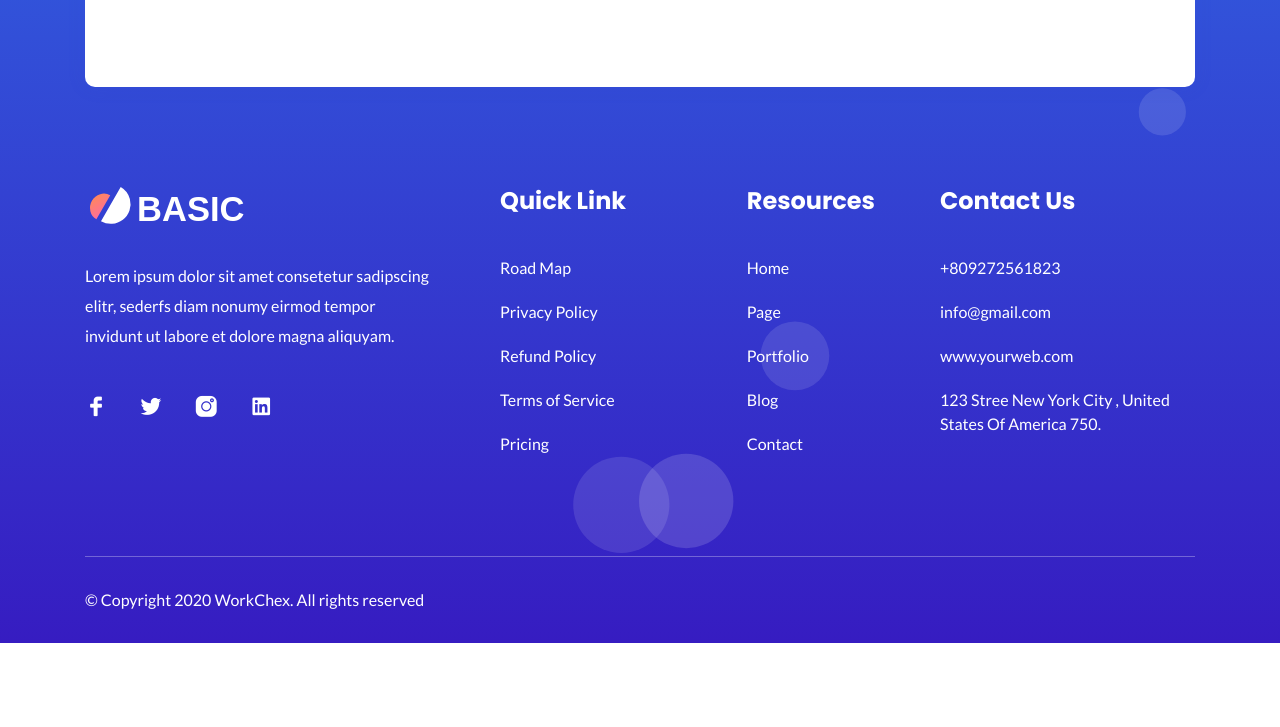
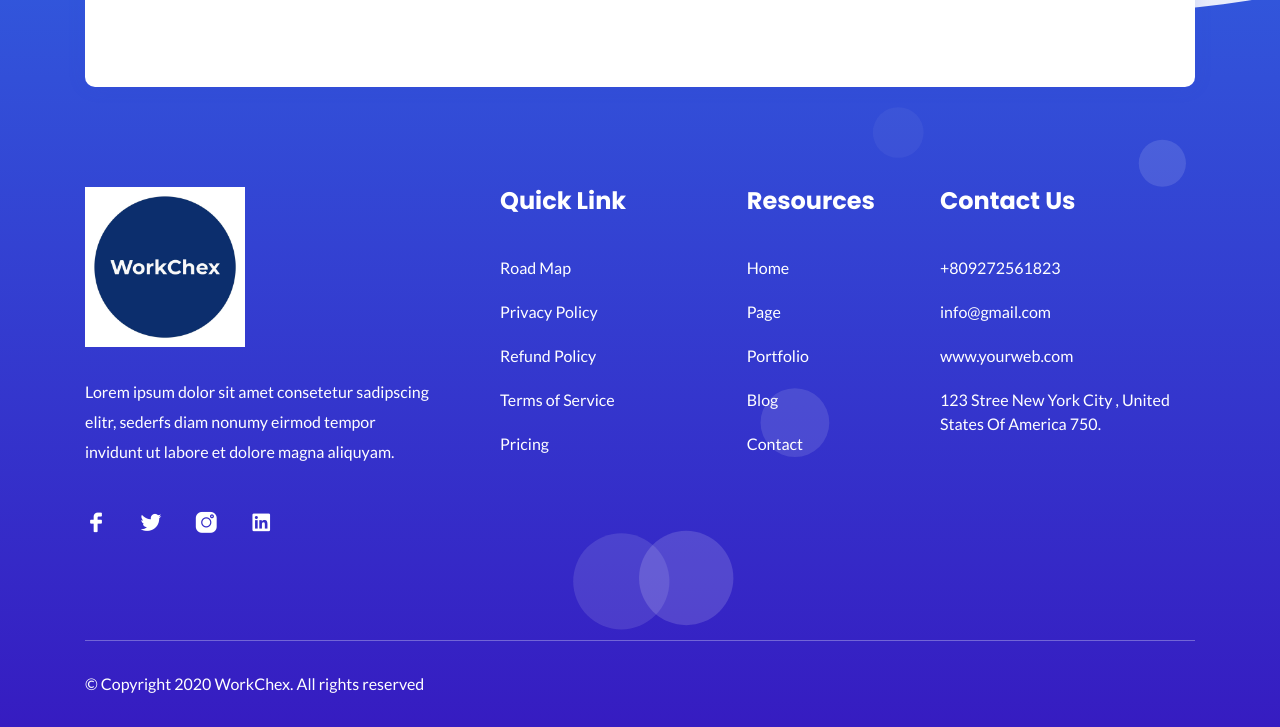
Before and after one commit to zingmeup/workchex, a plain HTML site: page index.html in a window 1280 px wide. Shown: the part 5938-6665 px from the top of the page. Before the commit the page ends 6581 px from the top, so only its background shows below. Drawn offline with Linux system fonts and the light colour scheme; animation ran at ten frames a second; files whose address does not match are found by name.

Commit message:
logo update

```diff
--- a/assets/js/main.js
+++ b/assets/js/main.js
@@ -11,16 +11,16 @@ $(function () {
 
     //===== Sticky
 
-    $(window).on('scroll', function (event) {
-        var scroll = $(window).scrollTop();
-        if (scroll < 20) {
-            $(".navbar-area").removeClass("sticky");
-            $(".navbar .navbar-brand img").attr("src", "assets/images/logo.svg");
-        } else {
-            $(".navbar-area").addClass("sticky");
-            $(".navbar .navbar-brand img").attr("src", "assets/images/logo-2.svg");
-        }
-    });
+    // $(window).on('scroll', function (event) {
+    //     var scroll = $(window).scrollTop();
+    //     if (scroll < 20) {
+    //         $(".navbar-area").removeClass("sticky");
+    //         $(".navbar .navbar-brand img").attr("src", "assets/images/logo.svg");
+    //     } else {
+    //         $(".navbar-area").addClass("sticky");
+    //         $(".navbar .navbar-brand img").attr("src", "assets/images/logo-2.svg");
+    //     }
+    // });
 
 
 
--- a/index.html
+++ b/index.html
@@ -577,7 +577,7 @@
                     <div class="col-lg-4 col-md-6 col-sm-8">
                         <div class="footer-about mt-50 wow fadeIn" data-wow-duration="1s" data-wow-delay="0.2s">
                             <a class="logo" href="#">
-                                <img src="assets/images/logo.svg" alt="logo">
+                                <img src="assets/images/logo.jpeg" alt="logo">
                             </a>
                             <p class="text">Lorem ipsum dolor sit amet consetetur sadipscing elitr, sederfs diam nonumy eirmod tempor invidunt ut labore et dolore magna aliquyam.</p>
                             <ul class="social">
```
Also changed, not shown: assets/images/WhatsApp Image 2020-01-19 at 3.44.43 PM (1).jpeg (added), assets/images/WhatsApp Image 2020-01-19 at 3.44.43 PM.jpeg (added), assets/images/WhatsApp Image 2020-01-19 at 3.44.44 PM (2).jpeg (added), assets/images/WhatsApp Image 2020-01-19 at 3.44.44 PM.jpeg (added), assets/images/WhatsApp Image 2020-01-19 at 3.44.45 PM (1).jpeg (added), assets/images/WhatsApp Image 2020-01-19 at 3.44.45 PM.jpeg (added), assets/images/WhatsApp Image 2020-01-19 at 3.44.46 PM (1).jpeg (added), assets/images/WhatsApp Image 2020-01-19 at 3.44.46 PM (2).jpeg (added), assets/images/WhatsApp Image 2020-01-19 at 3.44.46 PM.jpeg (added), assets/images/logo.jpeg (added).
